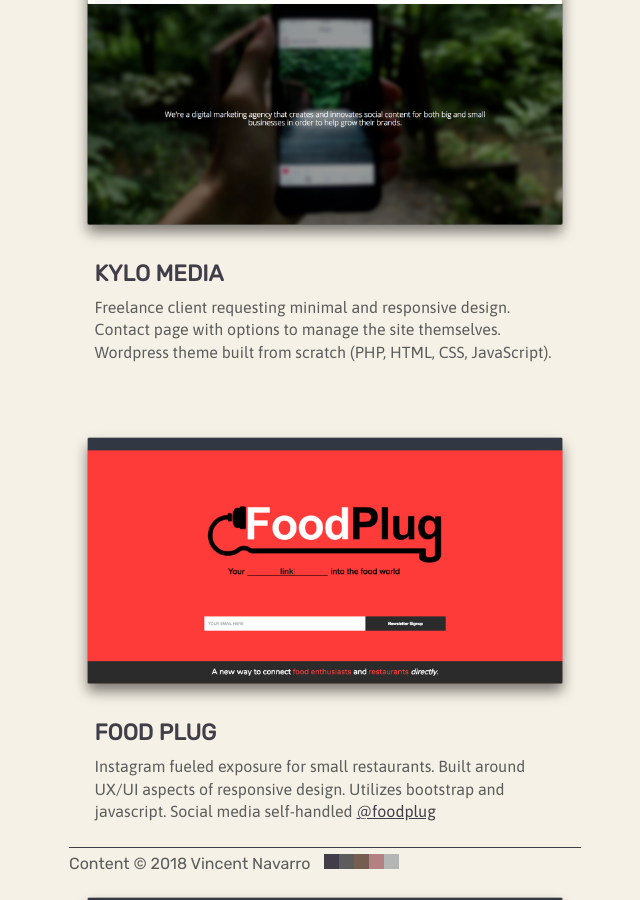
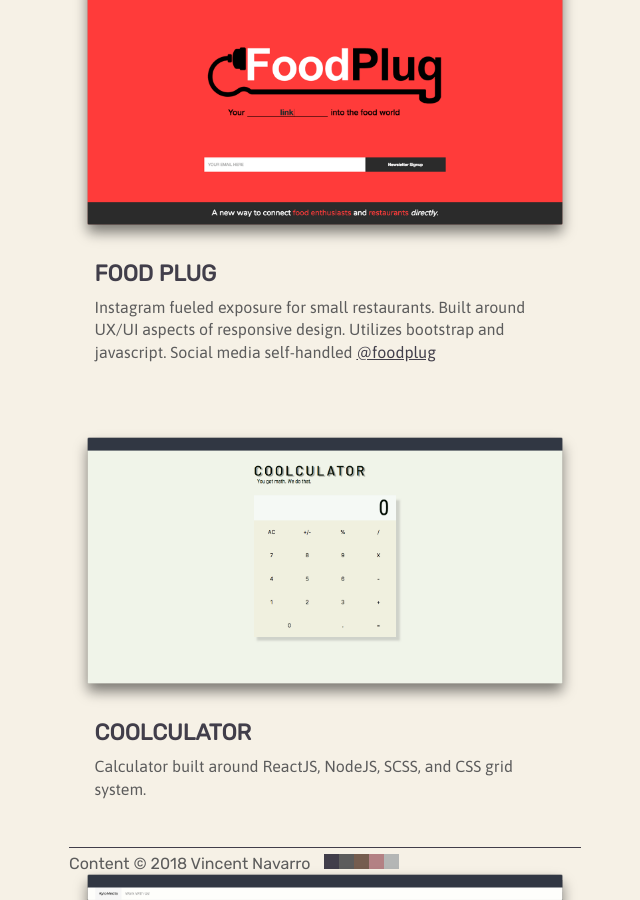
Before and after one commit to VincentNavarro/vincentnavarro.com, a Jekyll site: the page built from portfolio.md, in a window 1280 px wide and 900 px high, scrolled down 601 px. Shown: the whole window, without its empty margins (315-955 px from the left). Built offline with Jekyll 4.4.1, drawn with Linux system fonts in a browser that asks for light colours; nearby versions of some CDN libraries; some of the changed text lies outside the part shown.

Commit message:
change order

```diff
--- a/portfolio.md
+++ b/portfolio.md
@@ -8,15 +8,6 @@
 # PORTFOLIO
 {:#workHead}
 
-
-<!-- kylomedia -->
-[![kylomedia](/assets/portfolio/kylomedia.png){:width="100%" class="workImage"}](http://kylomedia.com)
-
-## KYLO MEDIA
-{:.workTitle}
-
-Freelance client requesting minimal and responsive design. Contact page with options to manage the site themselves. Wordpress theme built from scratch (PHP, HTML, CSS, JavaScript).
-{:.workParagraph}
 
 <!-- foodplug -->
 [![foodplug](/assets/portfolio/foodplug.png){:width="100%" class="workImage"}](http://foodplug.us)
@@ -34,6 +25,16 @@
 {:.workTitle}
 
 Calculator built around ReactJS, NodeJS, SCSS, and CSS grid system.
+{:.workParagraph}
+
+
+<!-- kylomedia -->
+[![kylomedia](/assets/portfolio/kylomedia.png){:width="100%" class="workImage"}](http://kylomedia.com)
+
+## KYLO MEDIA
+{:.workTitle}
+
+Freelance client requesting minimal and responsive design. Contact page with options to manage the site themselves. Wordpress theme built from scratch (PHP, HTML, CSS, JavaScript).
 {:.workParagraph}
 
 <!-- vincent navarro -->
```
